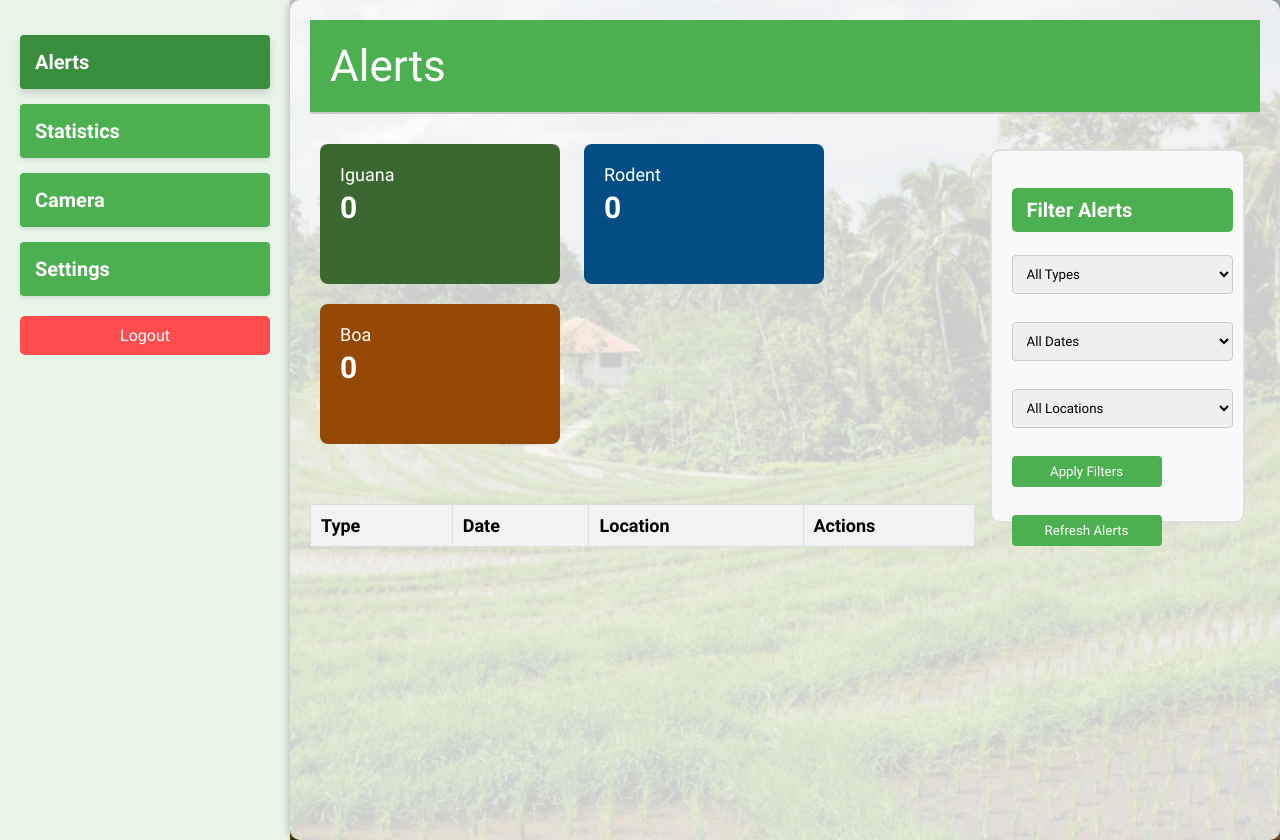
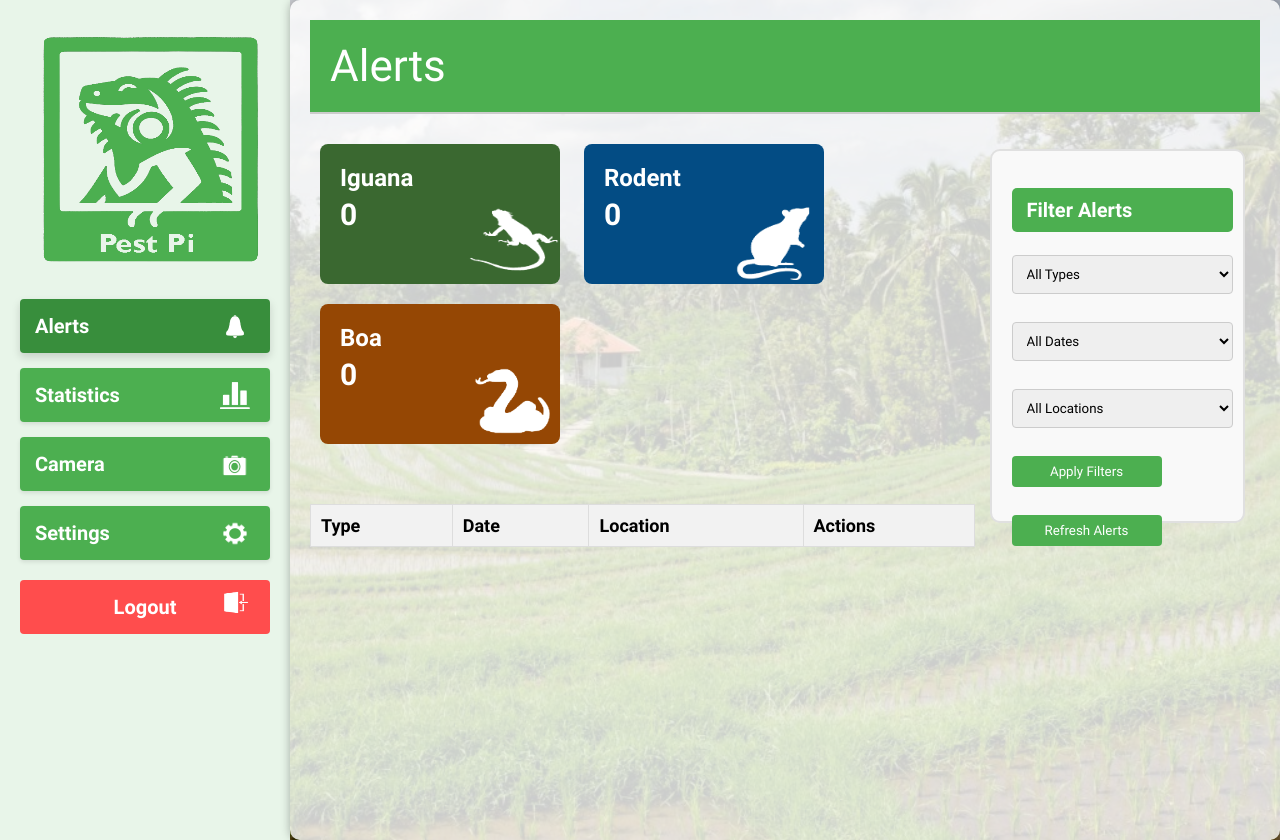
Before and after one commit to JavierMaldonado7/pestpifinal, a Flask app: page / in a window 1280 px wide. Run offline with Flask 3, Linux system fonts and the light colour scheme; the visitor is signed in with stand-in values (Sample User, id 1); data that the repository does not hold is empty.

Commit message:
final ver

```diff
--- a/app.py
+++ b/app.py
@@ -198,36 +198,48 @@ def get_locations():
     return jsonify(locations)
 
 @app.route('/api/stats/total_alerts')
+@login_required
 def total_alerts():
-    total = Alert.query.count()
+    # Count only alerts belonging to the current user
+    total = Alert.query.filter_by(user_id=current_user.user_id).count()
     return jsonify({'total_alerts': total})
 @app.route('/api/stats/alert_status')
 def alert_status():
-    print("I AM HERE")
-    active = Alert.query.filter_by(alert_isactive=True).count()
-    resolved = Alert.query.filter_by(alert_isactive=False).count()
+
+    active = Alert.query.filter_by(alert_isactive=True,user_id=current_user.user_id).count()
+    resolved = Alert.query.filter_by(alert_isactive=False,user_id=current_user.user_id).count()
     return jsonify({'active': active, 'resolved': resolved})
 @app.route('/api/stats/alerts_by_type')
+@login_required
 def alerts_by_type():
-    stats = db.session.query(Alert.alert_type, func.count(Alert.alert_type).label('count')).group_by(Alert.alert_type).all()
+    user_id = current_user.user_id  # Retrieve the current user's ID
+    stats = db.session.query(
+        Alert.alert_type,
+        func.count(Alert.alert_type).label('count')
+    ).filter(Alert.user_id == user_id).group_by(Alert.alert_type).all()  # Filter by user_id and group by alert type
+
     return jsonify({atype: count for atype, count in stats})
 
 from sqlalchemy import  cast, Date
 
 @app.route('/api/stats/alerts_over_time')
+@login_required
 def alerts_over_time():
-    # Fetching data from the database, grouped by date
+    user_id = get_current_user_id()  # Get the current user's ID
+    # Fetching data from the database, grouped by date, filtered by the current user
     stats = db.session.query(
         cast(Alert.alert_date, Date).label('date'),  # Ensure the date is treated as a Date object without time
         func.count('*').label('count')
-    ).group_by('date').order_by('date').all()
+    ).filter(Alert.user_id == user_id).group_by('date').order_by('date').all()
 
     # Converting data to a serializable format
     result = {date.strftime("%Y-%m-%d"): count for date, count in stats}  # Format date as string "YYYY-MM-DD"
 
     return jsonify(result)
 @app.route('/api/location_stats')
+@login_required
 def get_location_stats():
+    user_id = current_user.user_id  # Get the current user's ID
     location_filter = request.args.get('location', 'most_frequent')
     time_filter = request.args.get('time', 'all_time')
 
@@ -255,7 +267,7 @@ def get_location_stats():
         query = db.session.query(
             PestPi.pi_location,
             func.count(Alert.alert_id).label('count')
-        ).join(Alert, PestPi.pi_id == Alert.pi_id)
+        ).join(Alert, PestPi.pi_id == Alert.pi_id).filter(Alert.user_id == user_id)
 
         # Apply time filter if specified
         if start_date and end_date:
@@ -275,6 +287,7 @@ def get_location_stats():
         return jsonify([{'location': stat[0], 'count': stat[1]} for stat in stats])
     except Exception as e:
         return jsonify({'error': str(e)}), 500
+
 @app.route('/api/pi_location/<int:pi_id>')
 def get_pi_location(pi_id):
     pi = PestPi.query.filter_by(pi_id=pi_id).first()
@@ -283,45 +296,28 @@ def get_pi_location(pi_id):
     else:
         return jsonify({'error': 'Pi not found'}), 404
 
-# @app.route('/api/active_alerts')
-# @login_required
-# def active_alerts():
-#     try:
-#
-#         alerts = Alert.query.filter_by(user_id=current_user.user_id, alert_isactive=True).order_by(Alert.alert_date.desc()).all()
-#         alerts_data = [{
-#             'alert_id': alert.alert_id,
-#             'alert_type': alert.alert_type,
-#             'alert_date': alert.alert_date.strftime("%Y-%m-%d %H:%M:%S"),
-#             'alert_location': get_pi_location(alert.pi_id)
-#         } for alert in alerts]
-#
-#         return jsonify(alerts_data), 200
-#     except Exception as e:
-#         print(e)
-#         return jsonify({'error': 'Failed to fetch alerts'}), 500
+
 @app.route('/api/active_alerts')
 @login_required
 def active_alerts():
-    try:
-        alerts = Alert.query.with_entities(Alert.alert_id, Alert.alert_type, Alert.alert_date, Alert.pi_id).filter_by(user_id=current_user.user_id, alert_isactive=True).order_by(Alert.alert_date.desc()).all()
-        alerts_data = [{
-            'alert_id': alert.alert_id,
-            'alert_type': alert.alert_type,
-            'alert_date': alert.alert_date.strftime("%Y-%m-%d  %H:%M"),
-            'alert_location': get_pi_location(alert.pi_id)
-        } for alert in alerts]
+    # Fetch only active alerts related to the logged-in user
+    alerts = Alert.query.filter_by(user_id=current_user.user_id, alert_isactive=True).order_by(Alert.alert_date.desc()).all()
+    alerts_data = [{
+        'alert_id': alert.alert_id,
+        'alert_type': alert.alert_type,
+        'alert_date': alert.alert_date.strftime("%Y-%m-%d  %H:%M"),
+        'alert_location': get_pi_location(alert.pi_id)
+    } for alert in alerts]
 
-        return jsonify(alerts_data), 200
-    except Exception as e:
-        print(e)
-        return jsonify({'error': 'Failed to fetch alerts'}), 500
+    return jsonify(alerts_data), 200
 
 @app.route('/api/alerts')
+@login_required
 def get_alerts():
-    iguana_count = Alert.query.filter_by(alert_type='Iguana', alert_isactive=True).count()
-    rodent_count = Alert.query.filter_by(alert_type='Rodent', alert_isactive=True).count()
-    boa_count = Alert.query.filter_by(alert_type='Boa', alert_isactive=True).count()
+    # Only fetch alerts for the current logged-in user
+    iguana_count = Alert.query.filter_by(user_id=current_user.user_id, alert_type='Iguana', alert_isactive=True).count()
+    rodent_count = Alert.query.filter_by(user_id=current_user.user_id, alert_type='Rodent', alert_isactive=True).count()
+    boa_count = Alert.query.filter_by(user_id=current_user.user_id, alert_type='Boa', alert_isactive=True).count()
 
     return jsonify({
         'iguana': iguana_count,
@@ -331,9 +327,9 @@ def get_alerts():
 
 @app.route('/api/card_alerts')
 def get_card():
-    iguana_count = Alert.query.filter_by(alert_type='Iguana', alert_isactive=True,user_id=get_current_user_id()).count()
-    rodent_count = Alert.query.filter_by(alert_type='Rodent', alert_isactive=True,user_id=get_current_user_id()).count()
-    boa_count = Alert.query.filter_by(alert_type='Boa', alert_isactive=True,user_id=get_current_user_id()).count()
+    iguana_count = Alert.query.filter_by(alert_type='Iguana', alert_isactive=True,user_id=current_user.user_id).count()
+    rodent_count = Alert.query.filter_by(alert_type='Rodent', alert_isactive=True,user_id=current_user.user_id).count()
+    boa_count = Alert.query.filter_by(alert_type='Boa', alert_isactive=True,user_id=current_user.user_id).count()
 
     return jsonify({
         'iguana': iguana_count,
--- a/templates/dashboard.html
+++ b/templates/dashboard.html
@@ -4,6 +4,7 @@
     <meta charset="UTF-8">
     <meta name="viewport" content="width=device-width, initial-scale=1.0">
     <script src="https://cdn.jsdelivr.net/npm/chart.js"></script>
+
 <script>
 Chart.register(Chart.plugins.title);
 </script>
@@ -97,11 +98,12 @@ Chart.register(Chart.plugins.title);
             padding: 20px;
             position: relative;
         }
-        .card-iguana { background-color: #3a6830; }
-        .card-rodent { background-color: #034c84; }
-        .card-boa { background-color: #954704; }
+        .card-iguana { background-color: #3a6830;  background-repeat: no-repeat; background-blend-mode: lighten; background-image: url('/static/formal_lizard_dingbat.png'); background-size: 40% 60%; background-position-x: right; background-position-y: bottom;}
+        .card-rodent { background-color: #034c84;background-repeat: no-repeat; background-blend-mode: lighten; background-image: url('/static/rat_dingbat.png'); background-size: 40% 60%; background-position-x: right; background-position-y: bottom; }
+        .card-boa { background-color: #954704; background-repeat: no-repeat; background-blend-mode: lighten; background-image: url('/static/snake_dingbat.png'); background-size: 40% 60%; background-position-x: right; background-position-y: bottom; }
         .card-title {
-            font-size: 18px;
+            font-size: 24px;
+            font-weight: bold;
             margin-bottom: 5px;
         }
         .card-count {
@@ -555,11 +557,16 @@ canvas2 {
 </head>
 <body>
     <div class="sidebar">
-        <a href="#" class="menu-item">Alerts</a>
-        <a href="#" class="menu-item">Statistics</a>
-        <a href="#" class="menu-item">Camera</a>
-        <a href="#" class="menu-item">Settings</a>
-        <a href="/logout" class="logout-button">Logout</a>
+        <img src="/static/Pest_Pi_Iguana_Logo.png" style="padding: 5px;
+    border-radius: 4px; width: 250px; height: 250px">
+        <a href="#" class="menu-item" style="background-image: url('/static/alerts_bell.png'); background-repeat: no-repeat; background-size: 12% 50%; background-position-x: 200px; background-position-y: center;">Alerts</a>
+        <a href="#" class="menu-item"style="background-image: url('/static/barchart_dingbat.png'); background-repeat: no-repeat; background-size: 12% 50%; background-position-x: 200px; background-position-y: center;">Statistics</a>
+        <a href="#" class="menu-item"style="background-image: url('/static/camera_dingbat.png'); background-repeat: no-repeat; background-size: 12% 50%; background-position-x: 200px; background-position-y: center;">Camera</a>
+        <a href="#" class="menu-item" style="background-image: url('/static/settings_dingbat.png'); background-repeat: no-repeat; background-size: 12% 50%; background-position-x: 200px; background-position-y: center;">Settings</a>
+        <a href="/logout" class="logout-button" style="    text-align: center; font-weight: bold;
+    padding: 15px;
+    border-radius: 4px; font-size: 20px;
+    transition: background-color 0.3s ease;background-image: url('/static/door_logout_dingbat.png'); background-repeat: no-repeat; background-size: 12% 45%; background-position-x: 200px; background-position-y: 10px;">Logout</a>
     </div>
     <div class="content">
         <!-- Content will be updated by JavaScript -->
@@ -625,7 +632,9 @@ document.getElementById('alerts-tbody').addEventListener('click', function(event
         <div class="cards-container">
             <div class="card card-iguana">
                 <div class="card-title">Iguana</div>
+
                 <div class="card-count" id="iguana-count">Loading...</div>
+
             </div>
             <div class="card card-rodent">
                 <div class="card-title">Rodent</div>
@@ -873,7 +882,9 @@ function updateStatsTable(data) {
 }
 function drawAlertStatusChart() {
     updateTableHeaders('alert_status');
-
+    if (currentChart) {
+                currentChart.destroy(); // Destroy the existing chart
+            }
     fetch('/api/stats/alert_status')
         .then(response => response.json())
         .then(data => {
@@ -882,9 +893,7 @@ function drawAlertStatusChart() {
             const labels = Object.keys(data);
             const values = Object.values(data);
             updateStatsTable(labels.map((label, index) => ({ label: label, count: values[index] }))); // Update the table with labels and counts
-            if (currentChart) {
-                currentChart.destroy(); // Destroy the existing chart
-            }
+
 
        currentChart=     new Chart(ctx, {
                 type: 'doughnut',
--- a/templates/login.html
+++ b/templates/login.html
@@ -3,6 +3,7 @@
 <head>
     <meta charset="UTF-8">
     <meta name="viewport" content="width=device-width, initial-scale=1.0">
+
     <title>Login</title>
     <style>
         body {
@@ -88,7 +89,9 @@ button:hover {
 <body>
     <div class="container">
         <div class="login-box">
-            <h2>Pest-Pi</h2>
+              <img src="/static/Pest_Pi_Iguana_Logo.png" style="padding: 5px;
+    border-radius: 4px; width: 250px; height: 250px">
+
             <form id="loginForm">
                 <input type="email" id="email" placeholder="User ID" required>
                 <input type="password" id="password" placeholder="Password" required>
```
Also changed, not shown: static/Iguana_logo_final_final.png (deleted), static/Pest_Pi_Iguana_Logo.png (added), static/alerts_bell.png (added), static/barchart_dingbat.png (added), static/camera_dingbat.png (added), static/door_logout_dingbat.png (added), static/formal_lizard_dingbat.png (added), static/iguana_dingbat.png (added), static/rat_dingbat.png (added), static/settings_dingbat.png (added), static/snake_dingbat.png (added).
